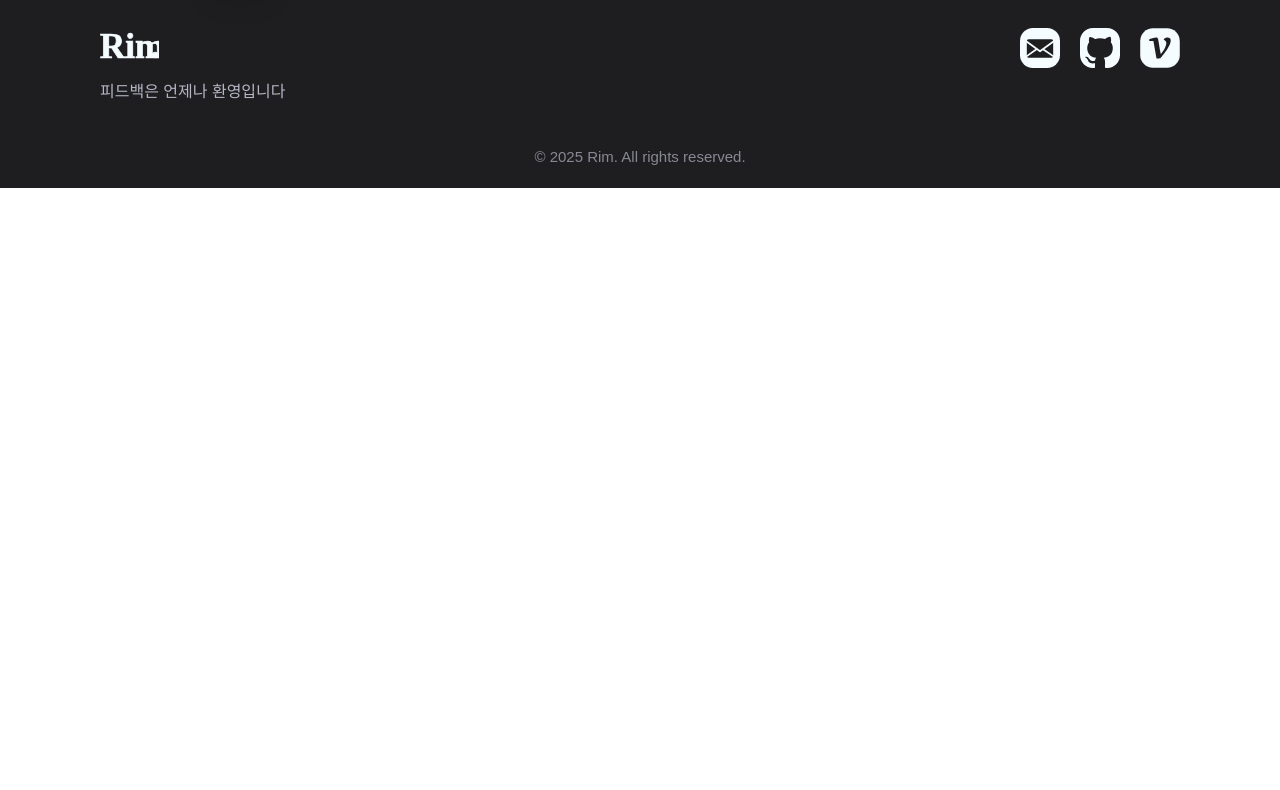
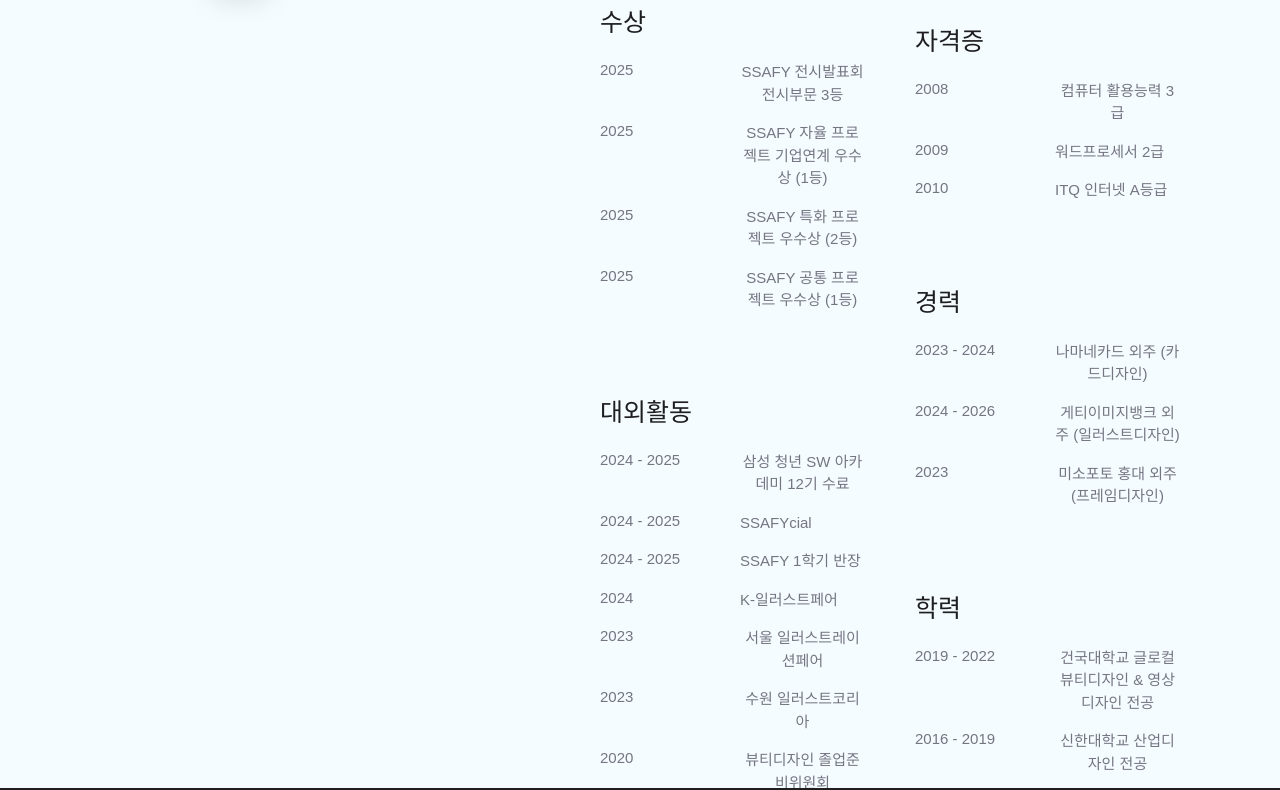
Before and after one commit to 12ing/portfolio-site, a React (Vite) app: page /aboutMe in a window 1280 px wide. Shown: the part 6412-7202 px from the top of the page. Before the commit the page ends 6600 px from the top, so only its background shows below. Built offline with nearby package versions, Linux system fonts and the light colour scheme.

Commit message:
[feat] #5 - Resume 화면구현

```diff
--- /dev/null
+++ b/src/components/AboutMeResume.css
@@ -0,0 +1,91 @@
+.resume-container {
+  display: flex;
+  gap: 50px;
+  padding: 0px 100px;
+  height: 100vh;
+  align-items: center;
+
+  margin-left: 500px;
+  margin-right: auto;
+}
+
+.resume-left,
+.resume-right {
+  flex: 1;
+  display: flex;
+  flex-direction: column;
+  align-items: flex-start;
+}
+
+.resume-section {
+  margin-bottom: 60px;
+}
+
+.resume-section:last-child {
+  margin-bottom: 0;
+}
+
+.resume-title {
+  font-size: var(--font-size-body1);
+  font-weight: var(---font-weight-subtitle);
+  margin-bottom: 24px;
+  color: var(--color-gray-dark);
+
+  display: flex;
+  align-items: flex-start;
+}
+
+.resume-item {
+  display: flex;
+  gap: 20px;
+  margin-bottom: 16px;
+  align-items: flex-start;
+}
+
+.resume-item:last-child {
+  margin-bottom: 0;
+}
+
+.resume-year {
+  min-width: 120px;
+  font-size: var(--font-size-caption2);
+  font-weight: var(--font-weight-caption2);
+  color: var(--color-gray);
+  flex-shrink: 0;
+
+  display: flex;
+  align-items: flex-start;
+}
+
+.resume-content {
+  font-size: var(--font-size-caption2);
+  font-weight: var(--font-weight-caption1);
+  color: var(--color-gray);
+  line-height: 1.5;
+}
+
+@media (max-width: 768px) {
+  .resume-container {
+    flex-direction: column;
+    gap: 60px;
+    padding: 40px 20px;
+  }
+
+  .resume-title {
+    font-size: 20px;
+    margin-bottom: 20px;
+  }
+
+  .resume-item {
+    gap: 20px;
+  }
+
+  .resume-year {
+    min-width: 100px;
+    font-size: 14px;
+  }
+
+  .resume-content {
+    font-size: 14px;
+  }
+}
--- /dev/null
+++ b/src/components/AboutMeResume.jsx
@@ -0,0 +1,70 @@
+import React from "react"
+import "./aboutMeResume.css"
+import resumeData from "../data/projects.json"
+
+function AboutMeResume() {
+  return (
+    <div className="resume-container">
+      <div className="resume-left">
+        {/* 수상 */}
+        <div className="resume-section">
+          <h3 className="resume-title">수상</h3>
+          {resumeData.awards.map((item, index) => (
+            <div key={index} className="resume-item">
+              <span className="resume-year">{item.year}</span>
+              <span className="resume-content">{item.name}</span>
+            </div>
+          ))}
+        </div>
+
+        {/* 대외활동 */}
+        <div className="resume-section">
+          <h3 className="resume-title">대외활동</h3>
+          {resumeData.activities.map((item, index) => (
+            <div key={index} className="resume-item">
+              <span className="resume-year">{item.year}</span>
+              <span className="resume-content">{item.name}</span>
+            </div>
+          ))}
+        </div>
+      </div>
+
+      <div className="resume-right">
+        {/* 자격증 */}
+        <div className="resume-section">
+          <h3 className="resume-title">자격증</h3>
+          {resumeData.certifications.map((item, index) => (
+            <div key={index} className="resume-item">
+              <span className="resume-year">{item.year}</span>
+              <span className="resume-content">{item.name}</span>
+            </div>
+          ))}
+        </div>
+
+        {/* 경력 */}
+        <div className="resume-section">
+          <h3 className="resume-title">경력</h3>
+          {resumeData.experience.map((item, index) => (
+            <div key={index} className="resume-item">
+              <span className="resume-year">{item.period}</span>
+              <span className="resume-content">{item.role}</span>
+            </div>
+          ))}
+        </div>
+
+        {/* 학력 */}
+        <div className="resume-section">
+          <h3 className="resume-title">학력</h3>
+          {resumeData.education.map((item, index) => (
+            <div key={index} className="resume-item">
+              <span className="resume-year">{item.period}</span>
+              <span className="resume-content">{item.school}</span>
+            </div>
+          ))}
+        </div>
+      </div>
+    </div>
+  )
+}
+
+export default AboutMeResume
--- a/src/data/projects.json
+++ b/src/data/projects.json
@@ -64,5 +64,91 @@
       "subtitle": "여러번의 반복을 통해 개선합니다.",
       "description": "끊임없이 배우고 성장하며, 더 나은 솔루션을 찾기 위해 노력합니다."
     }
+  ],
+  "awards": [
+    {
+      "year": 2025,
+      "name": "SSAFY 전시발표회 전시부문 3등"
+    },
+    {
+      "year": 2025,
+      "name": "SSAFY 자율 프로젝트 기업연계 우수상 (1등)"
+    },
+    {
+      "year": 2025,
+      "name": "SSAFY 특화 프로젝트 우수상 (2등)"
+    },
+    {
+      "year": 2025,
+      "name": "SSAFY 공통 프로젝트 우수상 (1등)"
+    }
+  ],
+  "certifications": [
+    {
+      "year": 2008,
+      "name": "컴퓨터 활용능력 3급"
+    },
+    {
+      "year": 2009,
+      "name": "워드프로세서 2급"
+    },
+    {
+      "year": 2010,
+      "name": "ITQ 인터넷 A등급"
+    }
+  ],
+  "activities": [
+    {
+      "year": "2024 - 2025",
+      "name": "삼성 청년 SW 아카데미 12기 수료"
+    },
+    {
+      "year": "2024 - 2025",
+      "name": "SSAFYcial"
+    },
+    {
+      "year": "2024 - 2025",
+      "name": "SSAFY 1학기 반장"
+    },
+    {
+      "year": "2024",
+      "name": "K-일러스트페어"
+    },
+    {
+      "year": "2023",
+      "name": "서울 일러스트레이션페어"
+    },
+    {
+      "year": "2023",
+      "name": "수원 일러스트코리아"
+    },
+    {
+      "year": "2020",
+      "name": "뷰티디자인 졸업준비위원회"
+    }
+  ],
+  "experience": [
+    {
+      "period": "2023 - 2024",
+      "role": "나마네카드 외주 (카드디자인)"
+    },
+    {
+      "period": "2024 - 2026",
+      "role": "게티이미지뱅크 외주 (일러스트디자인)"
+    },
+    {
+      "period": "2023",
+      "role": "미소포토 홍대 외주 (프레임디자인)"
+    }
+  ],
+  "education": [
+    {
+      "period": "2019 - 2022",
+      "school": "건국대학교 글로컬 뷰티디자인 & 영상디자인 전공"
+    },
+    {
+      "period": "2016 - 2019",
+      "school": "신한대학교 산업디자인 전공"
+    }
   ]
 }
--- a/src/pages/AboutMe.jsx
+++ b/src/pages/AboutMe.jsx
@@ -6,6 +6,7 @@ import AboutMeContent from "../components/AboutMeContent"
 import AboutMeValues from "../components/AboutMeValues"
 import AboutMeData from "../data/projects.json"
 import AboutMeSkills from "../components/AboutMeSkills"
+import AboutMeResume from "../components/AboutMeResume"
 
 function AboutMe() {
   return (
@@ -56,6 +57,7 @@ function AboutMe() {
       {/* Skills 화면 */}
       <AboutMeSkills />
       {/* Resume 화면 */}
+      <AboutMeResume />
     </div>
   )
 }
```
